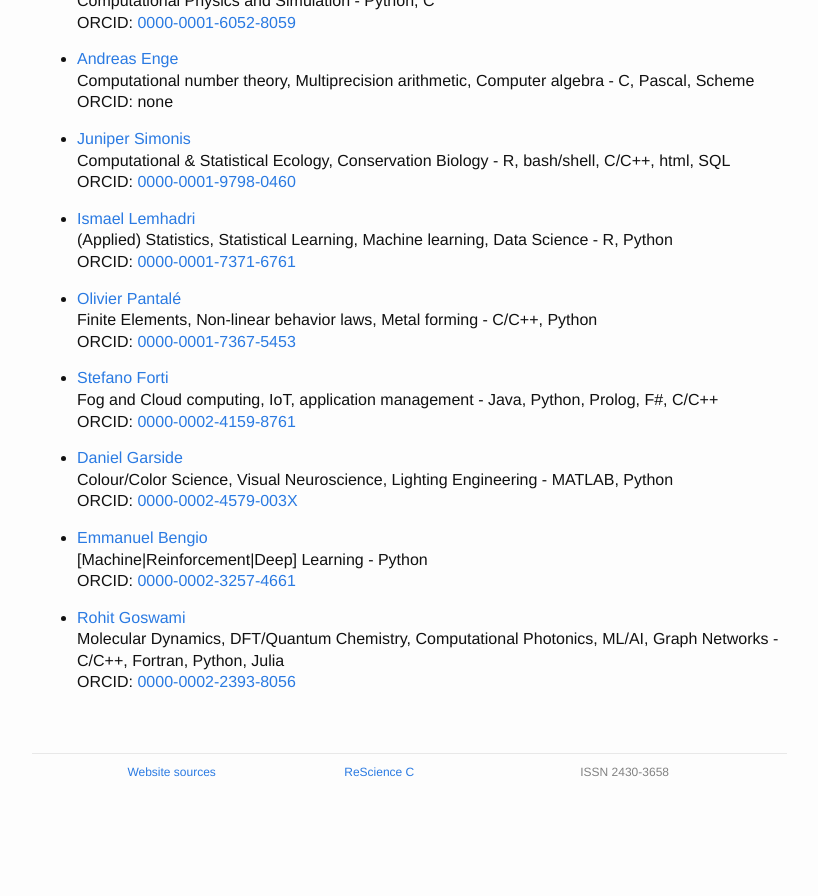
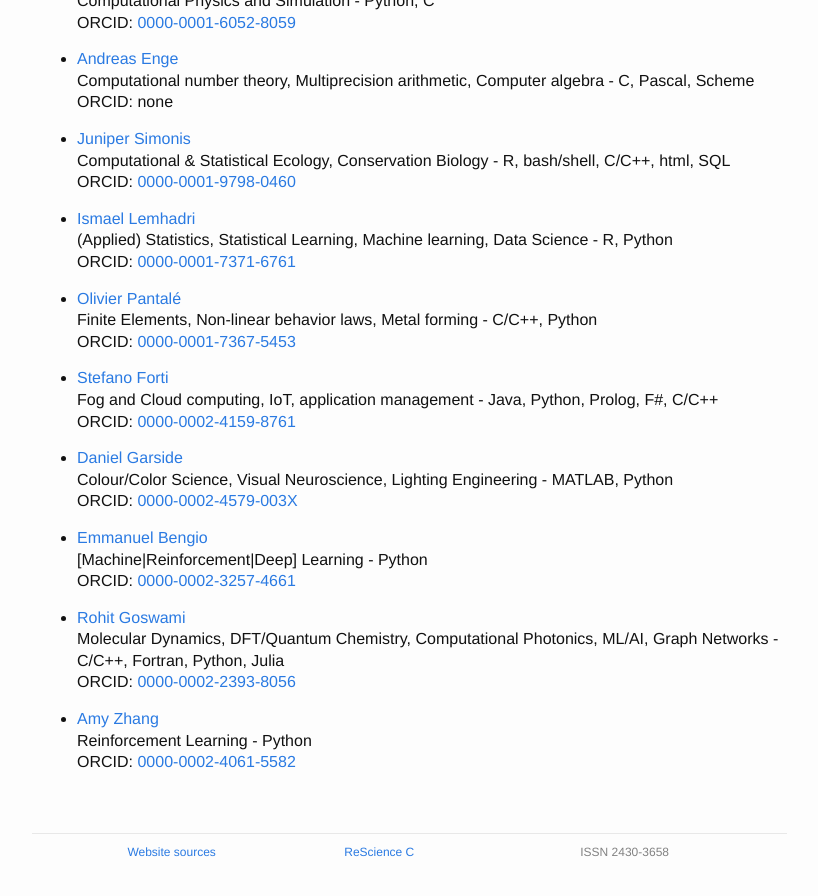
Before and after one commit to ReScience/rescience.github.io, a Jekyll site: the page built from 04-board.md, in a window 1280 px wide and 900 px high, scrolled down 11200 px. Shown: the top 896 px of the window, without its empty margins (223-1041 px from the left). Built offline with Jekyll 4.4.1, drawn with Linux system fonts in a browser that asks for light colours; our own code applies the rules of GitHub Pages for plain Markdown files; before the commit the page ends 12020 px from its top, so only the background shows below that.

Commit message:
Added Amy Zhang (reviewer)

```diff
--- a/04-board.md
+++ b/04-board.md
@@ -610,3 +610,7 @@ ORCID: [0000-0002-8225-7517](https://orcid.org/0000-0002-8225-7517)
 * [Rohit Goswami](https://github.com/HaoZeke)
   Molecular Dynamics, DFT/Quantum Chemistry, Computational Photonics, ML/AI, Graph Networks - C/C++, Fortran, Python, Julia
   ORCID: [0000-0002-2393-8056](https://orcid.org/0000-0002-2393-8056)
+
+* [Amy Zhang](https://github.com/amyzhang)
+  Reinforcement Learning - Python
+  ORCID: [0000-0002-4061-5582](https://orcid.org/0000-0002-4061-5582)
```
